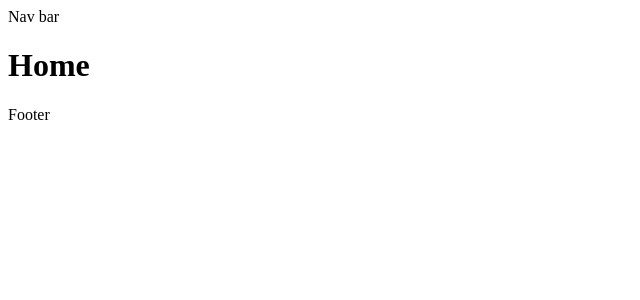
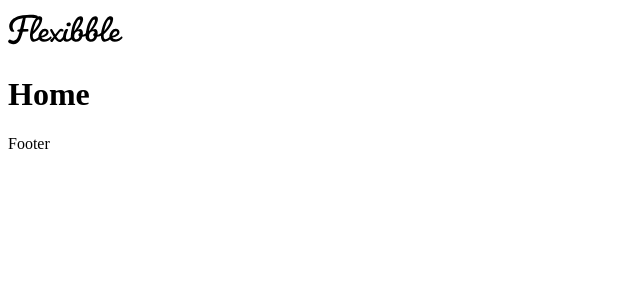
Before and after one commit to joffreynk/skills-show, a Next.js app: page / in a window 1280 px wide. Shown: the top 300 px of the page, without its empty margins (0-640 px from the left). Built offline with nearby package versions, Linux system fonts and the light colour scheme.

Commit message:
add constants data

```diff
--- a/components/NavBar.tsx
+++ b/components/NavBar.tsx
@@ -1,8 +1,18 @@
+import Image from "next/image";
+import Link from "next/link";
+
  const NarvBar = () =>{
   return (
-    <div>
-      Nav bar
-    </div>
+    <nav className="flexBetween navbar">
+      <div className="flex-1 flexStart gap-10">
+        <Link href='/'>
+          <Image src="/logo.svg" alt="show case logo"  width={115} height={43} />
+        </Link>
+        <ul className="xl:flex hidden text-small gap-7">
+
+        </ul>
+      </div>
+    </nav>
   )
 }
 
```
Also changed, not shown: constants/index.ts (renamed from prerequesist/constants.ts).
